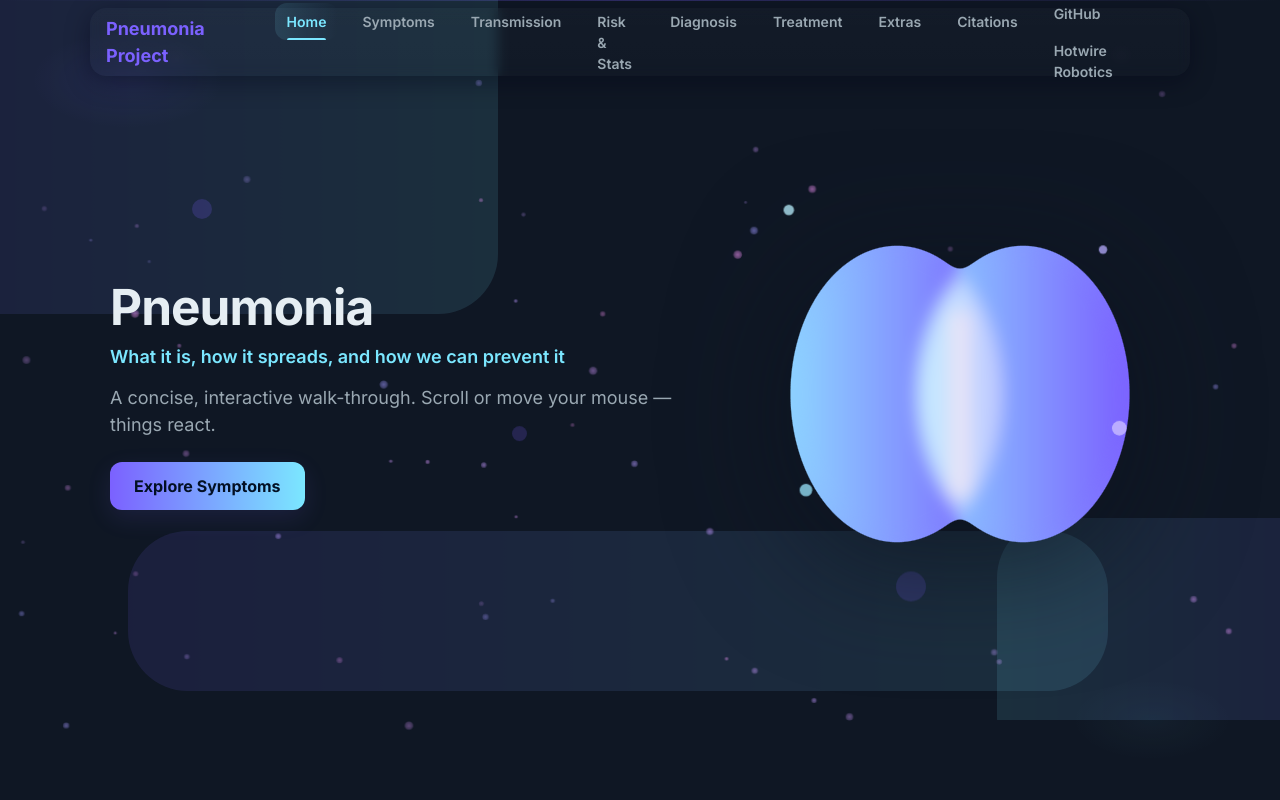
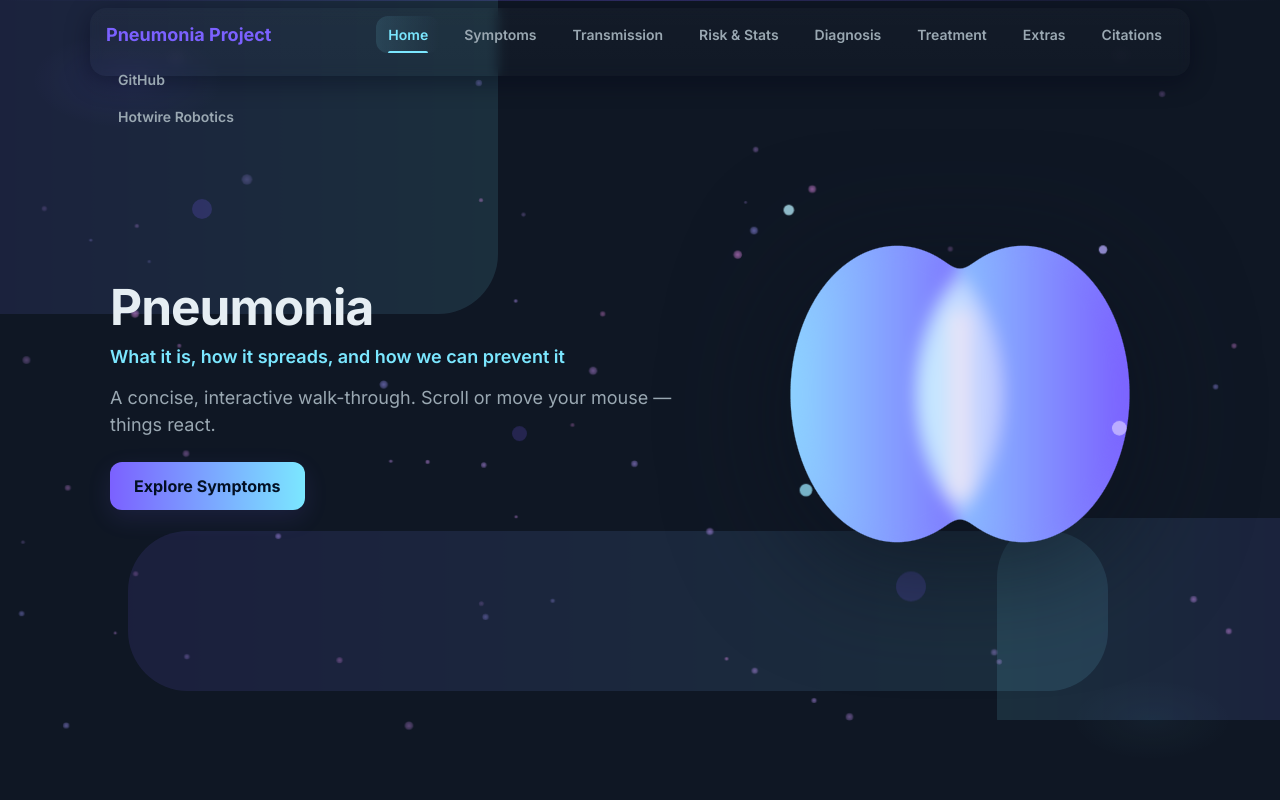
Before and after one commit to Enazzzz/pneumonia-site, a plain HTML site: page index.html in a window 1280 px wide. Shown: the top 800 px of the page. Drawn offline with Linux system fonts and the light colour scheme; animation ran at ten frames a second.

Commit message:
test style changes?

```diff
--- a/css/style.css
+++ b/css/style.css
@@ -324,13 +324,14 @@ p {
   align-items: center;
   justify-content: space-between;
   padding: var(--space-2) var(--space-4);
-  gap: var(--space-3);
+  gap: var(--space-2);
   background: linear-gradient(180deg, rgba(255, 255, 255, 0.02), rgba(255, 255, 255, 0.01));
   border-radius: var(--radius-xl);
   -webkit-backdrop-filter: blur(6px);
   backdrop-filter: blur(6px);
   box-shadow: var(--shadow-md);
   z-index: var(--z-fixed);
+  flex-wrap: wrap;        /* Allows multiple rows if needed */
   transition: all var(--transition-base);
 }
 
@@ -342,6 +343,7 @@ p {
 
 #topnav ul {
   display: flex;
+  flex-wrap: wrap;        /* Wrap the list as a block if needed */
   gap: var(--space-3);
   list-style: none;
   margin: 0;
@@ -357,6 +359,7 @@ p {
   border-radius: var(--radius-md);
   transition: all var(--transition-fast);
   display: block;
+  white-space: nowrap;    /* No text wrapping inside a link */
 }
 
 #topnav a:hover,
```
